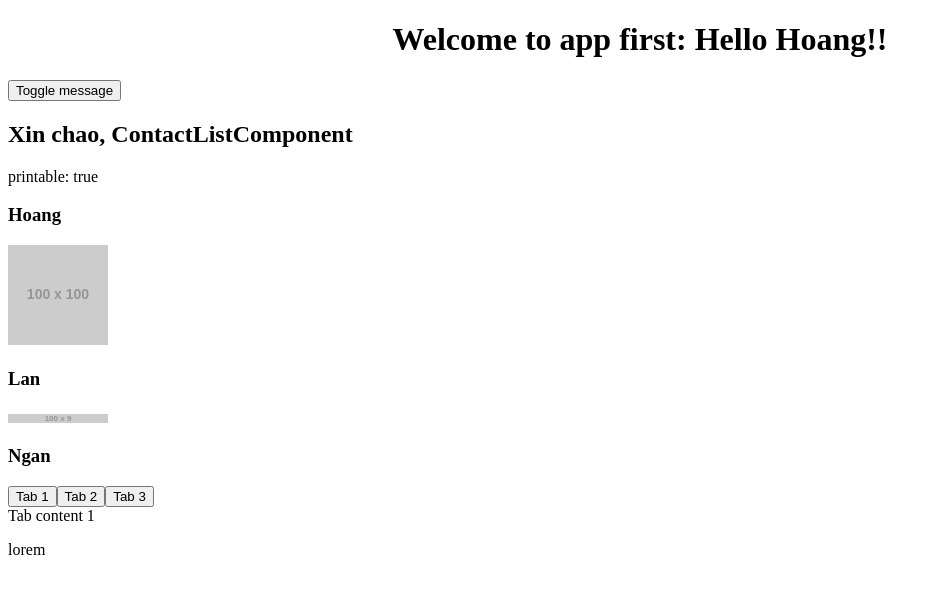
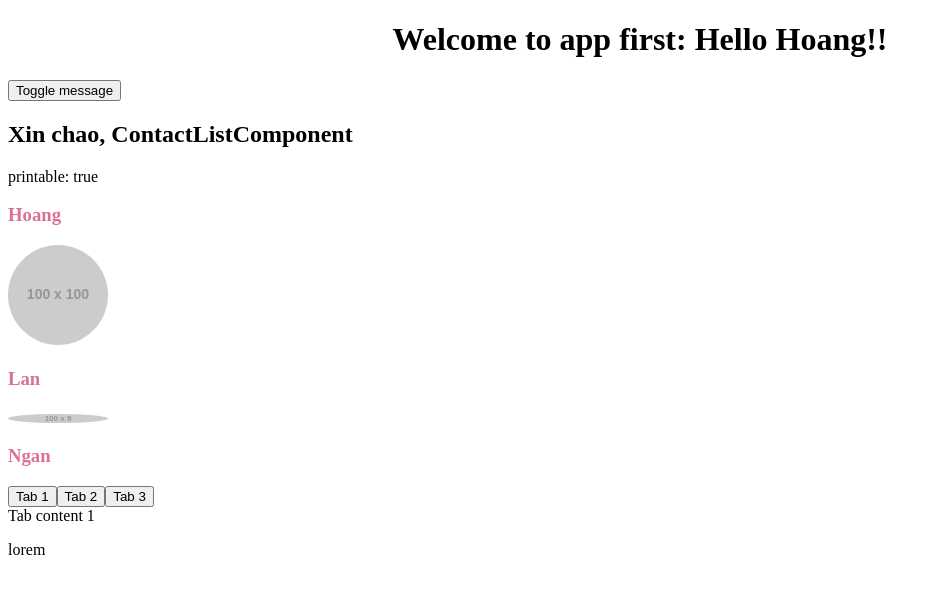
Before and after one commit to Junreturn1982/Angular2_basic, an Angular app in the folder 01day/first/: page / in a window 1280 px wide. Shown: the top 594 px of the page, without its empty margins (0-940 px from the left). Built offline with nearby package versions, Linux system fonts and the light colour scheme.

Commit message:
scss sass

```diff
--- a/01day/first/src/app/container/contact-list/contact-list.component.html
+++ b/01day/first/src/app/container/contact-list/contact-list.component.html
@@ -4,9 +4,9 @@
 
 <div *ngIf="contacts">
     <div *ngFor="let contact of contacts">
-        <h3>{{ contact.name }}</h3>
+        <h3 class="h-username">{{ contact.name }}</h3>
         <div>
-            <img *ngIf="contact.avatar?.url" [src]="contact.avatar?.url" alt="Avatar of {{ contact.name }}">
+            <img class="h-avatar" *ngIf="contact.avatar?.url" [src]="contact.avatar?.url" alt="Avatar of {{ contact.name }}">
         </div>
     </div>
 </div>
--- /dev/null
+++ b/01day/first/src/app/container/contact-list/contact-list.component.scss
@@ -0,0 +1,7 @@
+.h-avatar {
+    border-radius: 50%;
+}
+
+.h-username{
+    color: palevioletred;
+}
--- a/01day/first/src/app/container/contact-list/contact-list.component.ts
+++ b/01day/first/src/app/container/contact-list/contact-list.component.ts
@@ -2,7 +2,10 @@ import { Component } from '@angular/core';
 // view
 @Component({
     selector: 'hoang-contact-list',
-    templateUrl: './contact-list.component.html'
+    templateUrl: './contact-list.component.html',
+    styleUrls: [
+        './contact-list.component.scss'
+    ]
 })
 // controller
 export class ContactListComponent {
@@ -33,7 +36,9 @@ export class ContactListComponent {
             id: 3,
             name: "Ngan",
             job: "web developer",
-
+            // avatar: {
+            //     url: "http://via.placeholder.com/100/ff66cc/000000"
+            // }
         }
     ];
 }
```
